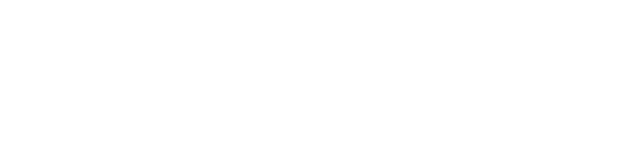
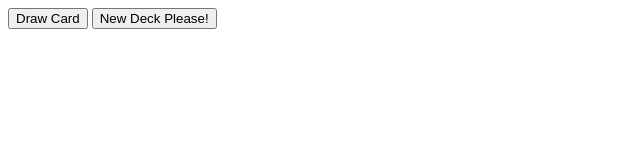
Before and after one commit to KaanOzen-mF/JS-Api-Projects, a plain HTML site: page cardWar/index.html in a window 1280 px wide. Shown: the whole page, without its empty margins (0-640 px from the left). Drawn offline with Linux system fonts and the light colour scheme.

Commit message:
Basic html files updated such as Cards are shown | New Deck and Draw Card button added

```diff
--- a/cardWar/index.html
+++ b/cardWar/index.html
@@ -7,6 +7,10 @@
     <link rel="stylesheet" href="index.css" />
   </head>
   <body>
+    <button id="draw-card-btn">Draw Card</button>
+    <button id="new-deck-btn">New Deck Please!</button>
+    <div id="cards-container"></div>
+
     <script src="index.js"></script>
   </body>
 </html>
```
